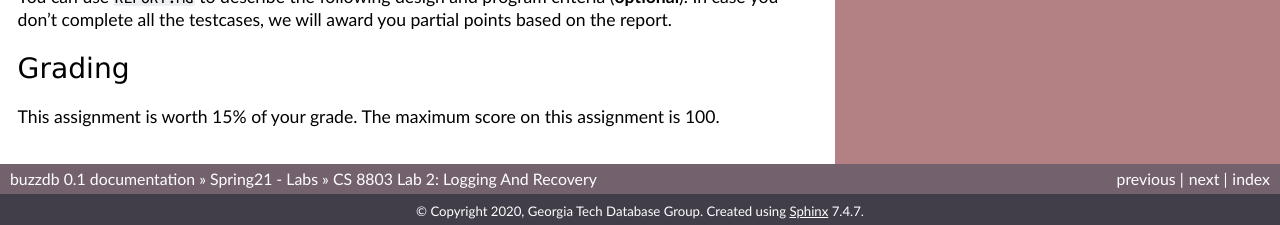
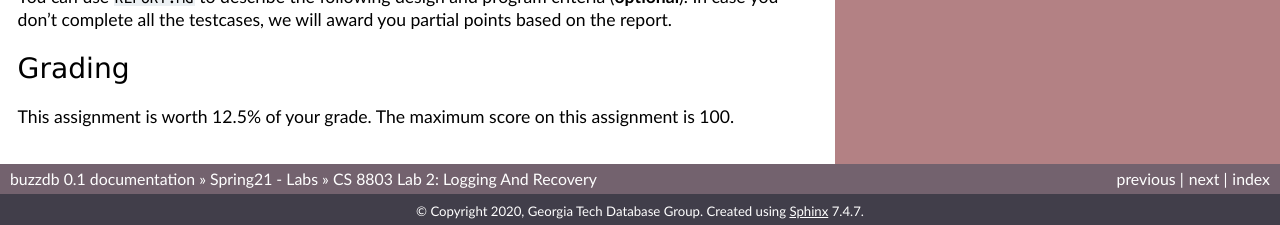
Before and after one commit to hershd23/buzzdb-docs, a Sphinx documentation site: the page built from docs/spring2021/lab2.rst, in a window 1280 px wide and 900 px high, scrolled down 3945 px. Shown: the part 672-897 px from the top of the window. Built offline with Sphinx 7.4.7, drawn with Linux system fonts in a browser that asks for light colours.

Commit message:
checkpoint

```diff
--- a/docs/spring2021/lab2.rst
+++ b/docs/spring2021/lab2.rst
@@ -239,4 +239,4 @@ You can use :file:`REPORT.md` to describe the following design and program crite
 Grading
 ---------
 
-This assignment is worth 15% of your grade. The maximum score on this assignment is 100.
+This assignment is worth 12.5% of your grade. The maximum score on this assignment is 100.
```
